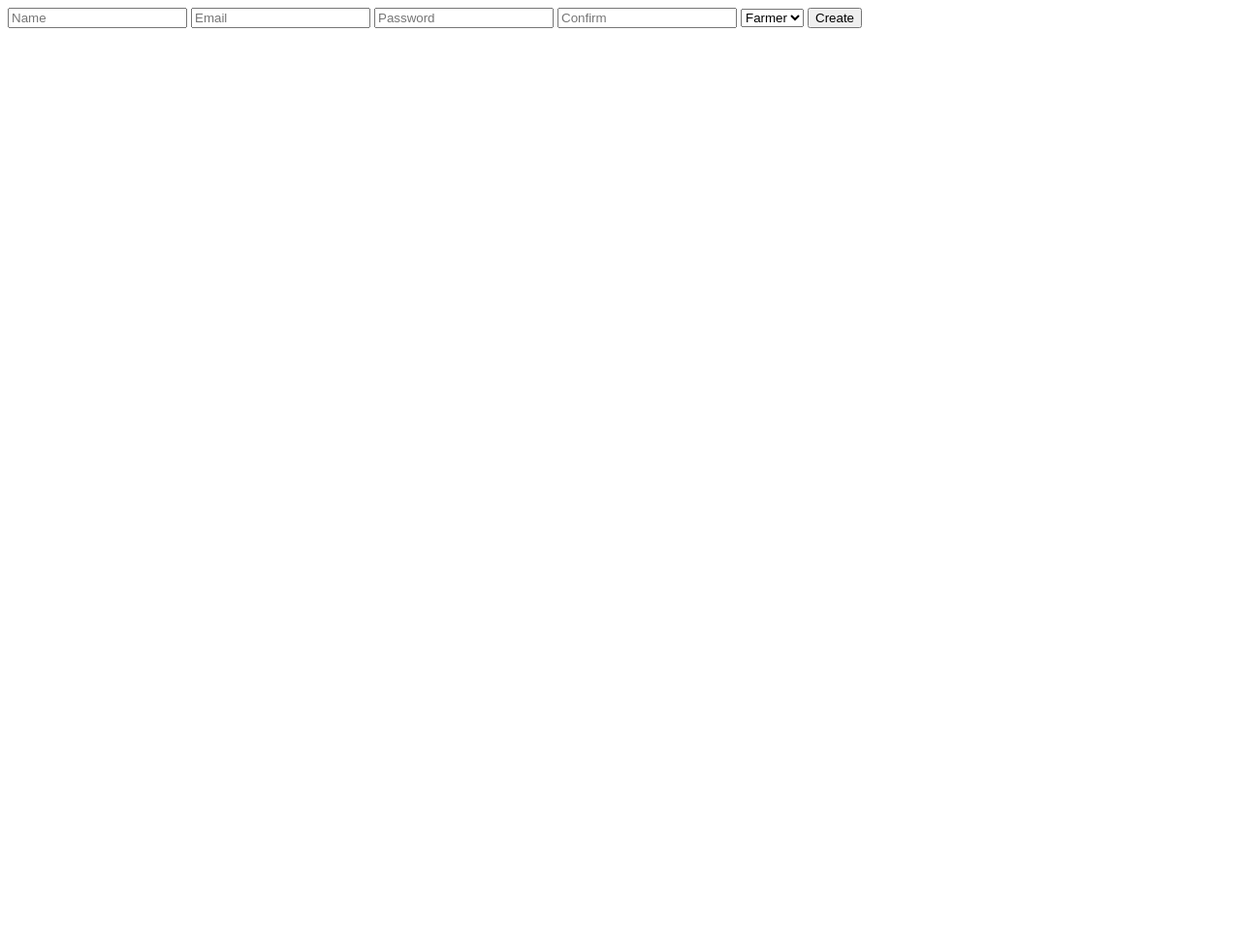
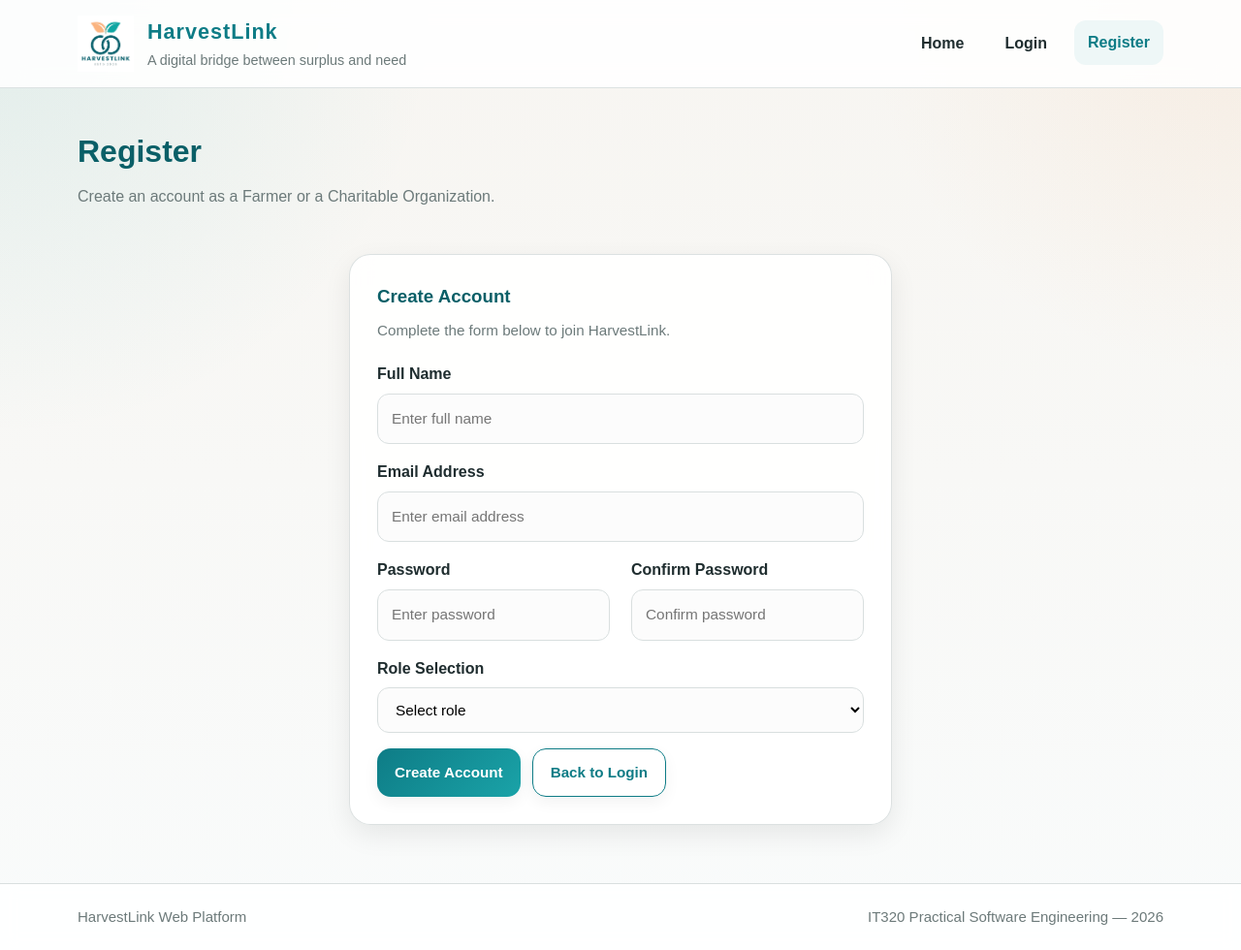
Before and after one commit to NouraBader-45/IT320-HarvestLink, a PHP site: page /pages/register.php in a window 1280 px wide. Shown: the whole page at 97% size. Before the commit the page ends 29 px from the top, so only its background shows below. Run offline with PHP 8.4, Linux system fonts and the light colour scheme.

Commit message:
Improve PHP register page with validations and styling

```diff
--- a/pages/register.php
+++ b/pages/register.php
@@ -2,65 +2,157 @@
 require_once __DIR__ . '/../includes/auth.php';
 
 $error = '';
+$fullName = '';
+$email = '';
+$role = '';
 
 if ($_SERVER['REQUEST_METHOD'] === 'POST') {
+    $fullName = trim($_POST['full_name'] ?? '');
+    $email = trim($_POST['email'] ?? '');
+    $password = $_POST['password'] ?? '';
+    $confirmPassword = $_POST['confirm_password'] ?? '';
+    $role = $_POST['role'] ?? '';
 
-    $name = $_POST['full_name'];
-    $email = $_POST['email'];
-    $password = $_POST['password'];
-    $confirm = $_POST['confirm_password'];
-    $role = $_POST['role'];
+    // هنا نطبق منطق الباكلوق: الاسم مطلوب، الإيميل صحيح، الباسورد 8 أحرف، والرول Farmer أو Charity فقط.
+    if (strlen($fullName) < 4 || strlen($fullName) > 100) {
+        $error = 'Full name must be between 4 and 100 characters.';
+    } elseif (!filter_var($email, FILTER_VALIDATE_EMAIL)) {
+        $error = 'Please enter a valid email address.';
+    } elseif (strlen($password) < 8) {
+        $error = 'Password must be at least 8 characters long.';
+    } elseif ($password !== $confirmPassword) {
+        $error = 'Password and Confirm Password do not match.';
+    } elseif (!in_array($role, ['farmer', 'charity'], true)) {
+        $error = 'Please choose a valid role.';
+    } else {
+        $checkStmt = db()->prepare('SELECT user_id FROM users WHERE email = ? LIMIT 1');
+        $checkStmt->bind_param('s', $email);
+        $checkStmt->execute();
+        $existingUser = $checkStmt->get_result()->fetch_assoc();
 
-    // تحقق بسيط
-    if ($password !== $confirm) {
-        $error = "Passwords do not match";
+        if ($existingUser) {
+            $error = 'This email is already registered.';
         } else {
+            $passwordHash = password_hash($password, PASSWORD_DEFAULT);
+            $insertUserStmt = db()->prepare('INSERT INTO users (full_name, email, password_hash, role) VALUES (?, ?, ?, ?)');
+            $insertUserStmt->bind_param('ssss', $fullName, $email, $passwordHash, $role);
 
-        // هل الإيميل موجود؟
-        $check = db()->prepare("SELECT user_id FROM users WHERE email=?");
-        $check->bind_param("s", $email);
-        $check->execute();
-
-        if ($check->get_result()->num_rows > 0) {
-            $error = "Email already exists";
-        } else {
-
-            // نحول الباسورد
-            $hash = password_hash($password, PASSWORD_DEFAULT);
-
-            // ندخل المستخدم
-            $stmt = db()->prepare("INSERT INTO users (full_name,email,password_hash,role) VALUES (?,?,?,?)");
-            $stmt->bind_param("ssss", $name, $email, $hash, $role);
-            $stmt->execute();
-
+            if ($insertUserStmt->execute()) {
                 $userId = db()->insert_id;
 
-            // حسب الرول
-            if ($role == "farmer") {
-                db()->query("INSERT INTO farmers (user_id) VALUES ($userId)");
+                // إذا كان Farmer ندخله في farmers، وإذا Charity ندخله في charitable_organizations.
+                if ($role === 'farmer') {
+                    $insertFarmerStmt = db()->prepare('INSERT INTO farmers (user_id) VALUES (?)');
+                    $insertFarmerStmt->bind_param('i', $userId);
+                    $insertFarmerStmt->execute();
                 } else {
-                db()->query("INSERT INTO charitable_organizations (user_id,organization_name) VALUES ($userId,'$name')");
+                    $organizationName = $fullName;
+                    $insertCharityStmt = db()->prepare('INSERT INTO charitable_organizations (user_id, organization_name) VALUES (?, ?)');
+                    $insertCharityStmt->bind_param('is', $userId, $organizationName);
+                    $insertCharityStmt->execute();
                 }
 
-            header("Location: login.php");
+                header('Location: login.php?registered=1');
                 exit;
+            } else {
+                $error = 'Something went wrong while creating the account.';
+            }
         }
     }
 }
 ?>
+<!DOCTYPE html>
+<html lang="en">
+<head>
+  <meta charset="UTF-8" />
+  <meta name="viewport" content="width=device-width, initial-scale=1.0" />
+  <title>HarvestLink | Register</title>
+  <link rel="stylesheet" href="../css/style.css" />
+</head>
+<body>
+  <header class="main-header">
+    <div class="container header-wrap">
+      <a class="logo-area" href="../index.html" aria-label="Go to Home">
+        <img src="../assets/images/logo.png" alt="HarvestLink Logo" />
+        <div class="logo-text">
+          <h1>HarvestLink</h1>
+          <p>A digital bridge between surplus and need</p>
+        </div>
+      </a>
+
+      <nav class="nav-links">
+        <a href="../index.html">Home</a>
+        <a href="login.php">Login</a>
+        <a class="active" href="register.php">Register</a>
+      </nav>
+    </div>
+  </header>
+
+  <section class="page-hero">
+    <div class="container">
+      <h2>Register</h2>
+      <p>Create an account as a Farmer or a Charitable Organization.</p>
+    </div>
+  </section>
+
+  <section>
+    <div class="form-wrap">
+      <h3>Create Account</h3>
+      <p class="subtext">Complete the form below to join HarvestLink.</p>
+
+      <?php if ($error): ?>
+        <div class="note-box" style="border-left-color:#b94a48; color:#b94a48;">
+          <?php echo htmlspecialchars($error); ?>
+        </div>
+      <?php endif; ?>
 
       <form method="POST">
-<input name="full_name" placeholder="Name" required>
-<input name="email" type="email" placeholder="Email" required>
-<input name="password" type="password" placeholder="Password" required>
-<input name="confirm_password" type="password" placeholder="Confirm" required>
+        <div class="form-group">
+          <label for="full_name">Full Name</label>
+          <input id="full_name" name="full_name" type="text" placeholder="Enter full name" value="<?php echo htmlspecialchars($fullName); ?>" required />
+        </div>
 
-<select name="role">
-<option value="farmer">Farmer</option>
-<option value="charity">Charity</option>
+        <div class="form-group">
+          <label for="reg-email">Email Address</label>
+          <input id="reg-email" name="email" type="email" placeholder="Enter email address" value="<?php echo htmlspecialchars($email); ?>" required />
+        </div>
+
+        <div class="form-row">
+          <div class="form-group">
+            <label for="reg-password">Password</label>
+            <input id="reg-password" name="password" type="password" placeholder="Enter password" required />
+          </div>
+
+          <div class="form-group">
+            <label for="confirm-password">Confirm Password</label>
+            <input id="confirm-password" name="confirm_password" type="password" placeholder="Confirm password" required />
+          </div>
+        </div>
+
+        <div class="form-group">
+          <label for="role">Role Selection</label>
+          <select id="role" name="role" required>
+            <option value="" <?php echo $role === '' ? 'selected' : ''; ?> disabled>Select role</option>
+            <option value="farmer" <?php echo $role === 'farmer' ? 'selected' : ''; ?>>Farmer</option>
+            <option value="charity" <?php echo $role === 'charity' ? 'selected' : ''; ?>>Charity</option>
           </select>
+        </div>
 
-<button>Create</button>
+        <div class="form-actions">
+          <button type="submit" class="btn btn-primary">Create Account</button>
+          <a href="login.php" class="btn btn-outline">Back to Login</a>
+        </div>
       </form>
+    </div>
+  </section>
 
-<?php echo $error; ?>
+  <footer class="main-footer">
+    <div class="container footer-wrap">
+      <p>HarvestLink Web Platform</p>
+      <p>IT320 Practical Software Engineering — <span class="current-year"></span></p>
+    </div>
+  </footer>
+
+  <script src="../js/main.js"></script>
+</body>
+</html>
```
Lines whose indentation alone changed are shown as unchanged.
